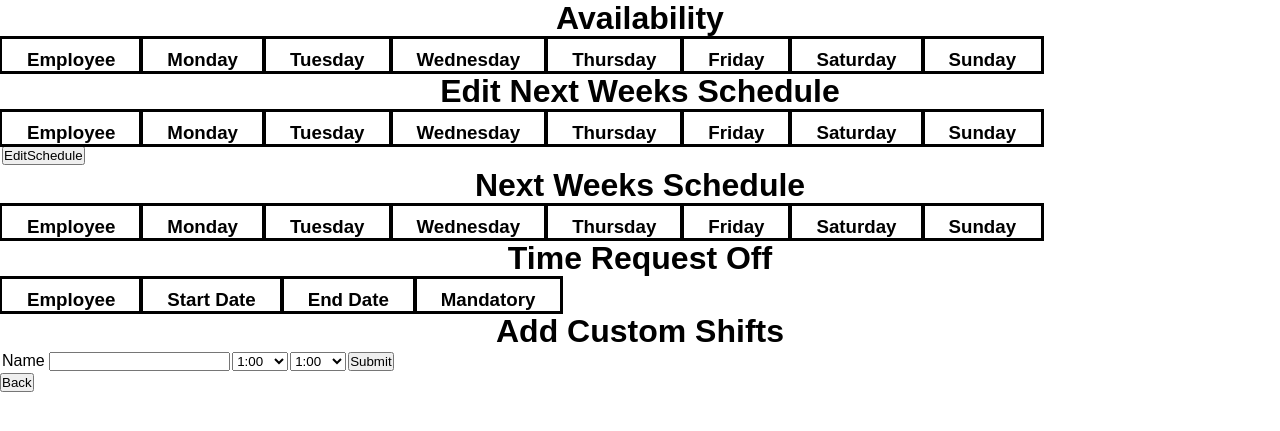
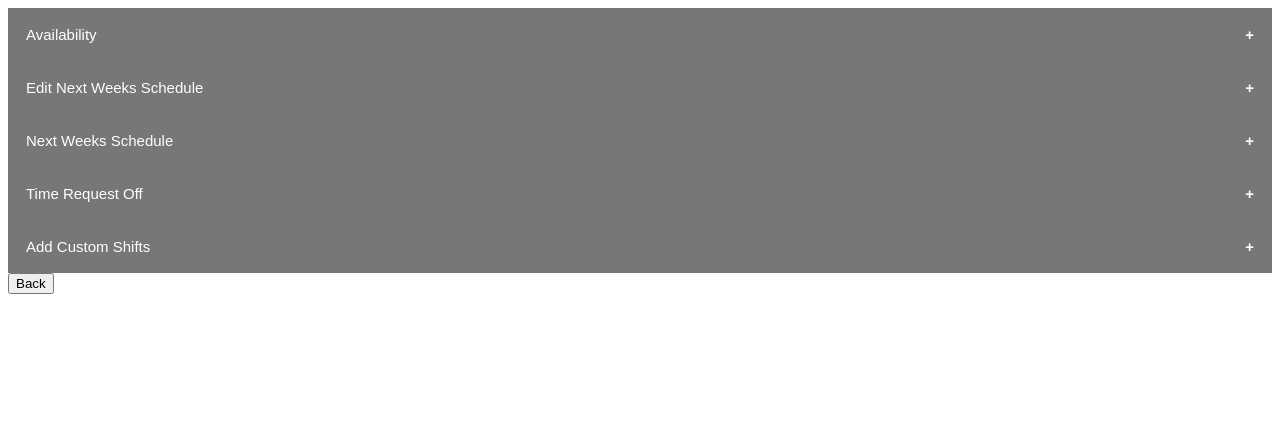
Before and after one commit to COSC481W-2021Winter/capstone-project-mohcamanagement, a PHP site: page /capstone-project-mohcamanagement/src/pages/scheduleGeneration.php in a window 1280 px wide. Shown: the top 431 px of the page. Run offline with PHP 8.4, Linux system fonts and the light colour scheme; data that the repository does not hold is empty.

Commit message:
Added style sheet style5 for styling tables. Tables in schedule generation are now collapsible.

```diff
--- a/src/pages/scheduleGeneration.php
+++ b/src/pages/scheduleGeneration.php
@@ -228,11 +228,14 @@
  <html lang="en">
  <head>
     <title>Work Schedule</title>
-    <link rel="stylesheet" href="../style/style.css?<?php echo time(); ?>">
+    <!-- <link rel="stylesheet" href="../style/style.css?<?php echo time(); ?>"> -->
+	<link rel="stylesheet" href="../style/style5.css?<?php echo time(); ?>">
 
  </head>
  <body>
-    <h1>Availability</h1>
+
+	<button class="collapsible">Availability</button>
+	<div class="content">
     <table id="avail" style="center">
         <?php
         // plan to add an automated date with the weekdays to make shcdule easier to read
@@ -266,7 +269,10 @@
         }
         ?>
     </table>
-    <h1>Edit Next Weeks Schedule</h1>
+	</div>
+
+	<button class="collapsible">Edit Next Weeks Schedule</button>
+	<div class="content">
 	<table id="nextweekschedule" style="center">
 		<?php
 		// plan to add an automated date with the weekdays to make shcdule easier to read
@@ -346,7 +352,12 @@
 		echo "</form>";
 		?>
 	</table>
-	<h1>Next Weeks Schedule</h1>
+	</div>
+
+
+
+	<button class="collapsible">Next Weeks Schedule</button>
+	<div class="content">
 	<table id="workSched">
         <?php
         echo "<tr>";
@@ -372,8 +383,12 @@
         }
         ?>
     </table>
+	</div>
 
-    <h1>Time Request Off</h1>
+
+
+	<button class="collapsible">Time Request Off</button>
+	<div class="content">
     <table id="requestOff" style="center">
         <?php
         // plan to add an automated date with the weekdays to make shcdule easier to read
@@ -399,9 +414,12 @@
         }
         ?>
     </table>
+	</div>
 
+
+	<button class="collapsible">Add Custom Shifts</button>
+	<div class="content">
     <table>
-        <h1>Add Custom Shifts</h1>
         <form action="scheduleGeneration.php" method="POST">
         <tr>
             <td>Name <input type="text" name="shiftName"></td>
@@ -426,9 +444,28 @@
         </form>
 
     </table>
+	</div>
 
     <form method="post" action="adminMain.php">
             <input type="Submit" name="Submit" value="Back"></input>
     </form>
+
+
+	<script>
+	var coll = document.getElementsByClassName("collapsible");
+	var i;
+
+	for (i = 0; i < coll.length; i++) {
+ 		coll[i].addEventListener("click", function() {
+   	 		this.classList.toggle("active");
+    		var content = this.nextElementSibling;
+    		if (content.style.maxHeight){
+      			content.style.maxHeight = null;
+    		} else {
+      			content.style.maxHeight = content.scrollHeight + "px";
+    		}
+  		});
+	}
+</script>
  </body>
  </html>
--- /dev/null
+++ b/src/style/style5.css
@@ -0,0 +1,62 @@
+/*********************** Schedule Generation Page ***********************/
+/* Make tables collapsible */
+.collapsible {
+    background-color: #777;
+    color: white;
+    cursor: pointer;
+    padding: 18px;
+    width: 100%;
+    border: none;
+    text-align: left;
+    outline: none;
+    font-size: 15px;
+  }
+
+  .active, .collapsible:hover {
+    background-color: #555;
+  }
+
+  .collapsible:after {
+    content: '\002B';
+    color: white;
+    font-weight: bold;
+    float: right;
+    margin-left: 5px;
+  }
+
+  .active:after {
+    content: "\2212";
+  }
+
+  .content {
+    padding: 0 18px;
+    max-height: 0;
+    overflow: hidden;
+    transition: max-height 0.2s ease-out;
+    background-color: #f1f1f1;
+  }
+
+
+  /* Style tables */
+  table {
+    font-family: Arial, Helvetica, sans-serif;
+    border-collapse: collapse;
+    width: 100%;
+  }
+
+  td, th {
+    border: 1px solid #ddd;
+    padding: 8px;
+  }
+
+  tr:nth-child(even){background-color: #f2f2f2;}
+
+  tr:hover {background-color: #ddd;}
+
+  th {
+    padding-top: 12px;
+    padding-bottom: 12px;
+    text-align: left;
+    background-color: #4CAF50;
+    color: white;
+  }
```
